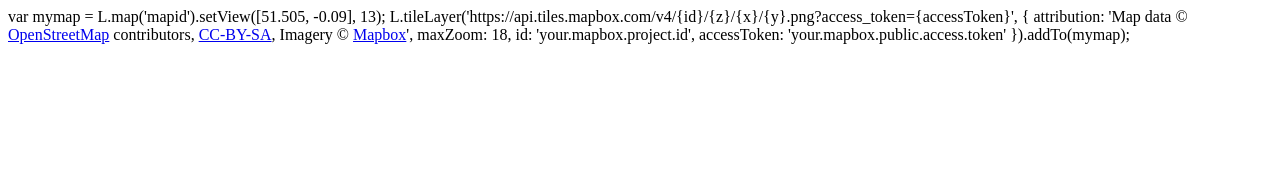
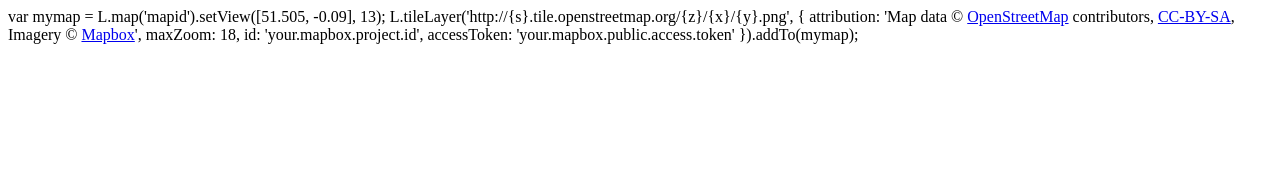
Before and after one commit to PicomilesProve/github.io, a website: page npc15/prove.html in a window 1280 px wide. Drawn offline with nearby package versions, Linux system fonts and the light colour scheme.

Commit message:
Update prove.html

```diff
--- a/npc15/prove.html
+++ b/npc15/prove.html
@@ -10,7 +10,7 @@
   <body>
     <div id="mapid">
       var mymap = L.map('mapid').setView([51.505, -0.09], 13);
-      L.tileLayer('https://api.tiles.mapbox.com/v4/{id}/{z}/{x}/{y}.png?access_token={accessToken}', {
+      L.tileLayer('http://{s}.tile.openstreetmap.org/{z}/{x}/{y}.png', {
     attribution: 'Map data &copy; <a href="http://openstreetmap.org">OpenStreetMap</a> contributors, <a href="http://creativecommons.org/licenses/by-sa/2.0/">CC-BY-SA</a>, Imagery © <a href="http://mapbox.com">Mapbox</a>',
     maxZoom: 18,
     id: 'your.mapbox.project.id',
```
